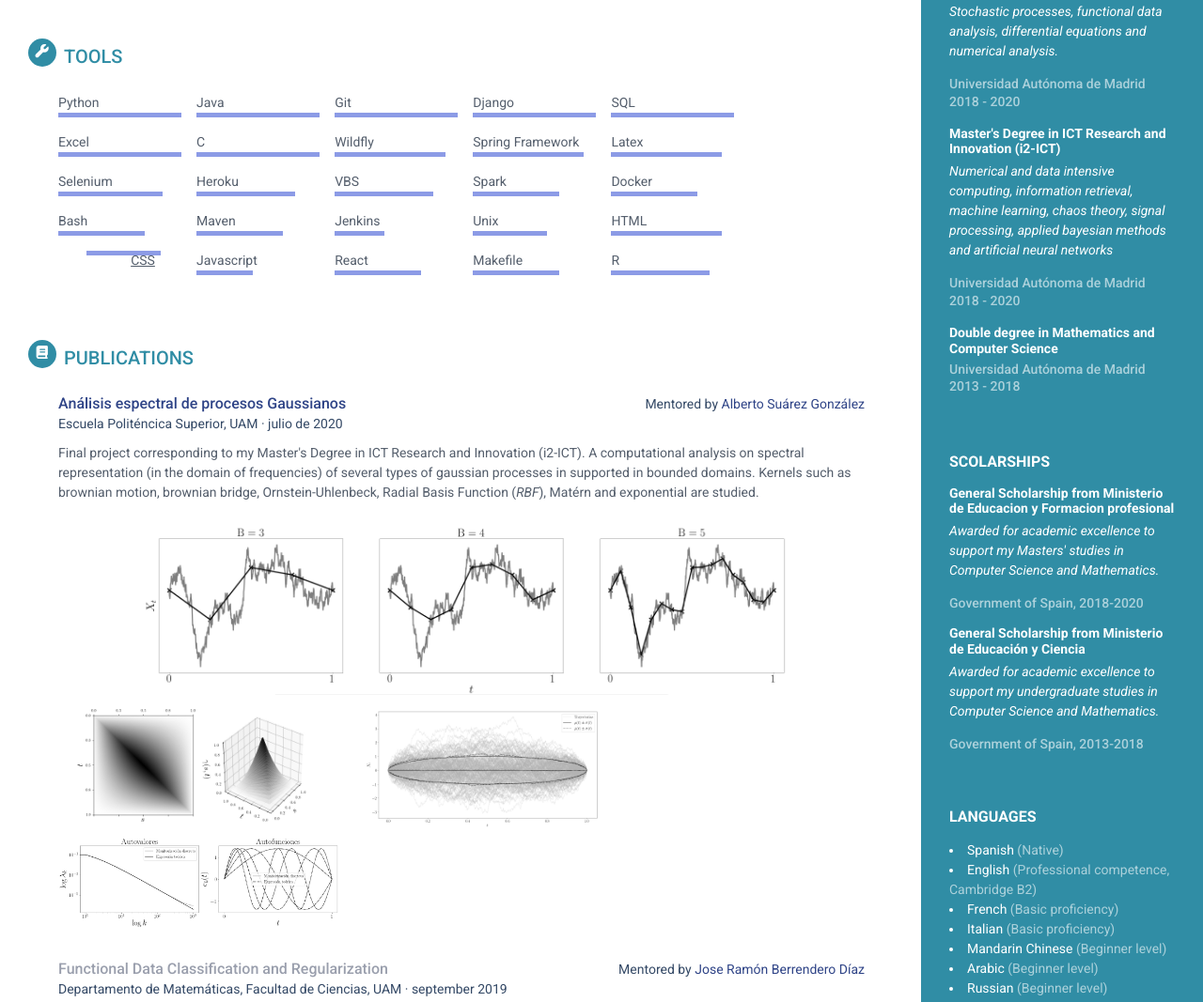
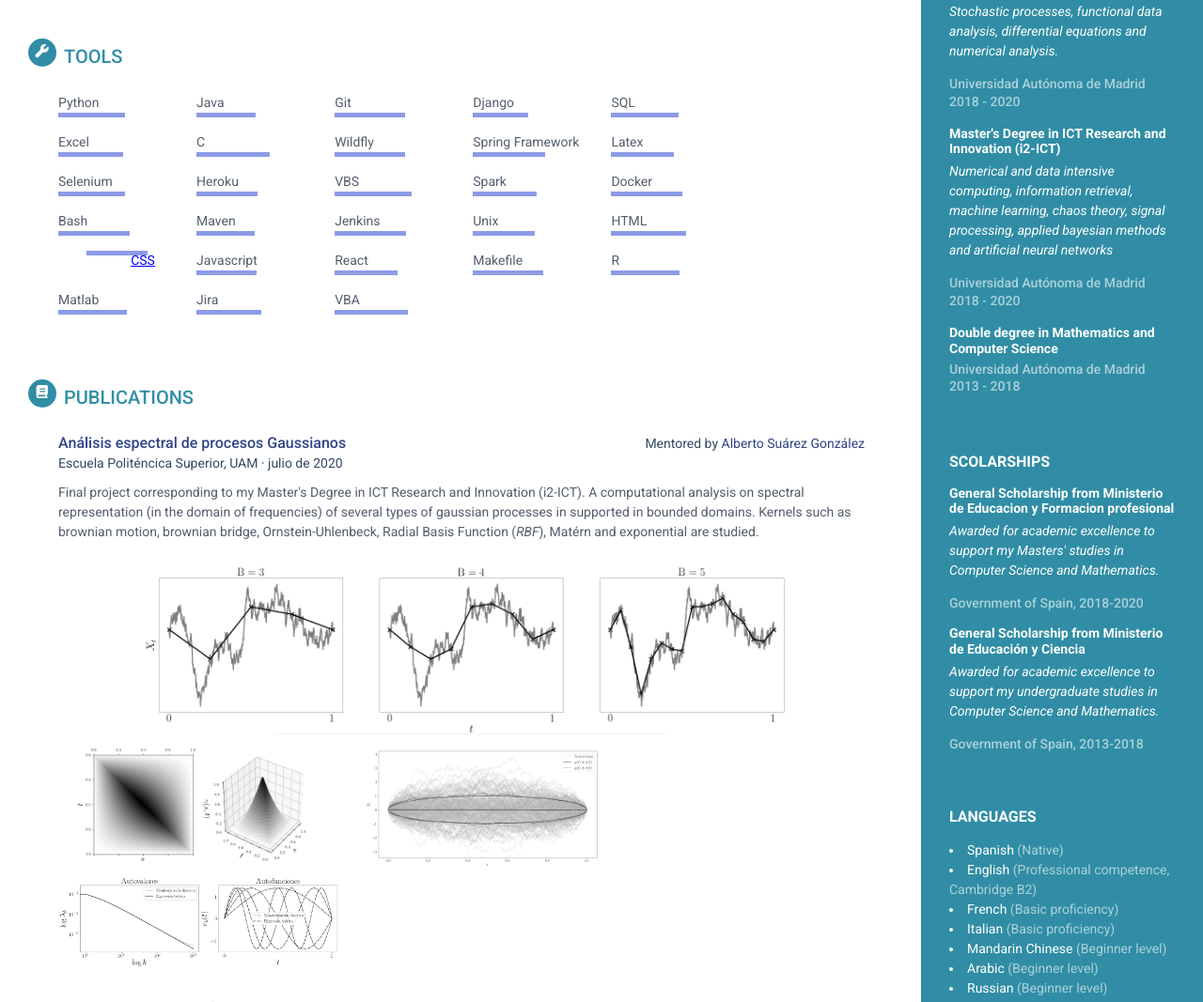
Before and after one commit to pereradrian/github.io, a plain HTML site: page index_en.html in a window 1280 px wide. Shown: the part 846-1913 px from the top of the page at 94% size. Drawn offline with nearby package versions, Linux system fonts and the light colour scheme.

Commit message:
Added some tools in order to A E S T E T I C

```diff
--- a/assets/css/cv.css
+++ b/assets/css/cv.css
@@ -332,9 +332,6 @@ p {
     }
 }
 
-#js-tool-item-span {
-    transition: width 1s ease;
-}
 
 .buggy-1 {
     margin-left: 30px;
@@ -346,6 +343,7 @@ p {
     display: block;
     position: relative;
     text-decoration: underline;
+    color: blue;
 }
 
 .image-cropper {
@@ -404,6 +402,7 @@ p {
 .tool-item-content {
     width: 100%;
     border-bottom: 5px solid #8c9be6;
+    transition: width 2s ease;
 }
 
 .tool-item-content p {
--- a/assets/js/site.js
+++ b/assets/js/site.js
@@ -94,11 +94,13 @@ function uniform(low, high) {
   return (high - low) * Math.random() + low;
 }
 
-// Obtener el elemento
-const elemento = document.getElementById('js-tool-item-span');
 
 // Configurar el intervalo para cambiar el ancho cada segundo
 setInterval(function() {
-  const width = uniform(50, 89).toFixed(0);
-  elemento.style.width = width + 'px';
-}, 1000);
+    // Obtener el elemento
+    const elements = document.querySelectorAll('.tool-item-content')
+    elements.forEach((element) => {
+        const width = uniform(50, 95).toFixed(0);
+        element.style.width = width + 'px';
+    })
+}, uniform(500, 2000).toFixed(0));
--- a/index_en.html
+++ b/index_en.html
@@ -253,58 +253,67 @@
                             <span class="tool-item-content"><p>C</p></span>
                         </li>
                         <li class="tool-item">
-                            <span class="tool-item-content " style="width: 90%; "><p>Wildfly</p></span>
+                            <span class="tool-item-content" style="width: 90%; "><p>Wildfly</p></span>
                         </li>
                         <li class="tool-item">
-                            <span class="tool-item-content " style="width: 90%; "><p>Spring Framework</p></span>
+                            <span class="tool-item-content" style="width: 90%; "><p>Spring Framework</p></span>
                         </li>
                         <li class="tool-item">
-                            <span class="tool-item-content " style="width: 90%; "><p>Latex</p></span>
+                            <span class="tool-item-content" style="width: 90%; "><p>Latex</p></span>
                         </li>
                         <li class="tool-item">
-                            <span class="tool-item-content " style="width: 85%; "><p>Selenium</p></span>
+                            <span class="tool-item-content" style="width: 85%; "><p>Selenium</p></span>
                         </li>
                         <li class="tool-item">
-                            <span class="tool-item-content " style="width: 80%; "><p>Heroku</p></span>
+                            <span class="tool-item-content" style="width: 80%; "><p>Heroku</p></span>
                         </li>
                         <li class="tool-item">
-                            <span class="tool-item-content " style="width: 80%; "><p>VBS</p></span>
+                            <span class="tool-item-content" style="width: 80%; "><p>VBS</p></span>
                         </li>
                         <li class="tool-item">
-                            <span class="tool-item-content " style="width: 70%; "><p>Spark</p></span>
+                            <span class="tool-item-content" style="width: 70%; "><p>Spark</p></span>
                         </li>
                         <li class="tool-item">
-                            <span class="tool-item-content " style="width: 70%; "><p>Docker</p></span>
+                            <span class="tool-item-content" style="width: 70%; "><p>Docker</p></span>
                         </li>
                         <li class="tool-item">
-                            <span class="tool-item-content " style="width: 70%; "><p>Bash</p><p></p></span>
+                            <span class="tool-item-content" style="width: 70%; "><p>Bash</p><p></p></span>
                         </li>
                         <li class="tool-item">
-                            <span class="tool-item-content " style="width: 70%; "><p>Maven</p></span>
+                            <span class="tool-item-content" style="width: 70%; "><p>Maven</p></span>
                         </li>
                         <li class="tool-item">
-                            <span class="tool-item-content " style="width: 40%; "><p>Jenkins</p></span>
+                            <span class="tool-item-content" style="width: 40%; "><p>Jenkins</p></span>
                         </li>
                         <li class="tool-item">
-                            <span class="tool-item-content " style="width: 60%; "><p>Unix</p></span>
+                            <span class="tool-item-content" style="width: 60%; "><p>Unix</p></span>
                         </li>
                         <li class="tool-item">
-                            <span class="tool-item-content " style="width: 90%; "><p>HTML</p></span>
+                            <span class="tool-item-content" style="width: 90%; "><p>HTML</p></span>
                         </li>
                         <li class="tool-item">
                             <span class="tool-item-content buggy-1 " style="width: 60%; "><p>CSS</p></span>
                         </li>
                         <li class="tool-item">
-                            <span id="js-tool-item-span" class="tool-item-content " style="width: 90%; "><p>Javascript</p></span>
+                            <span id="js-tool-item-span" class="tool-item-content" style="width: 90%; "><p>Javascript</p></span>
                         </li>
                         <li class="tool-item">
-                            <span class="tool-item-content " style="width: 70%; "><p>React</p></span>
+                            <span class="tool-item-content" style="width: 70%; "><p>React</p></span>
                         </li>
                         <li class="tool-item">
-                            <span class="tool-item-content " style="width: 70%; "><p>Makefile</p></span>
+                            <span class="tool-item-content" style="width: 70%; "><p>Makefile</p></span>
                         </li>
                         <li class="tool-item">
-                            <span class="tool-item-content " style="width: 80%; "><p>R</p></span>
+                            <span class="tool-item-content" style="width: 80%; "><p>R</p></span>
+                        </li>
+                        <li class="tool-item">
+                            <span class="tool-item-content" style="width: 80%; "><p>Matlab</p></span>
+                        </li>
+                        <li class="tool-item">
+                            <span class="tool-item-content" style="width: 80%; "><p>Jira</p></span>
+                        </li>
+                        <li class="tool-item">
+                            <span class="tool-item-content" style="width: 80%; "><p>VBA</p></span>
                         </li>
                     </ul>
                 </div>
```
Also changed, not shown: index_es.html (+10 -1 lines).
